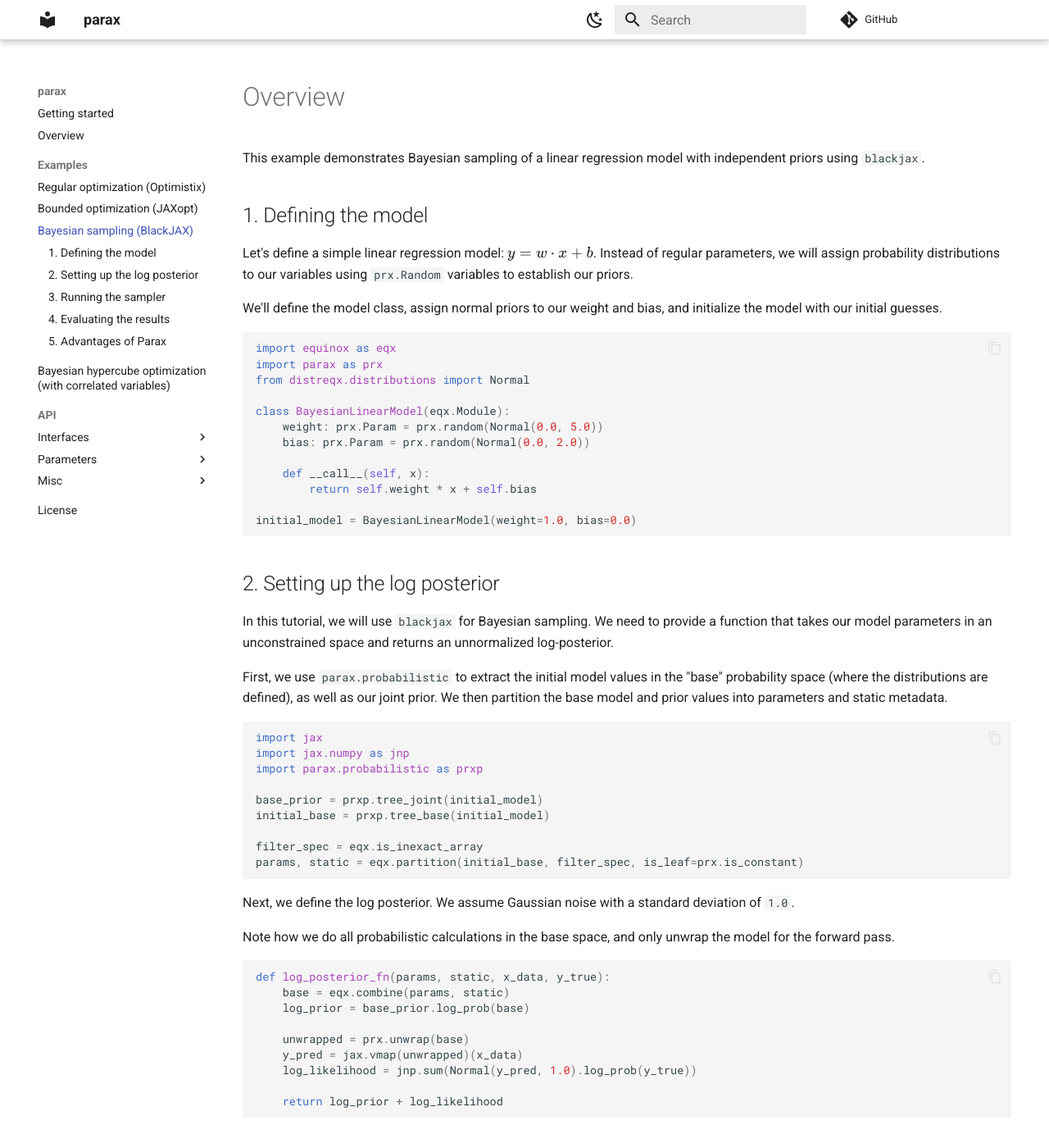
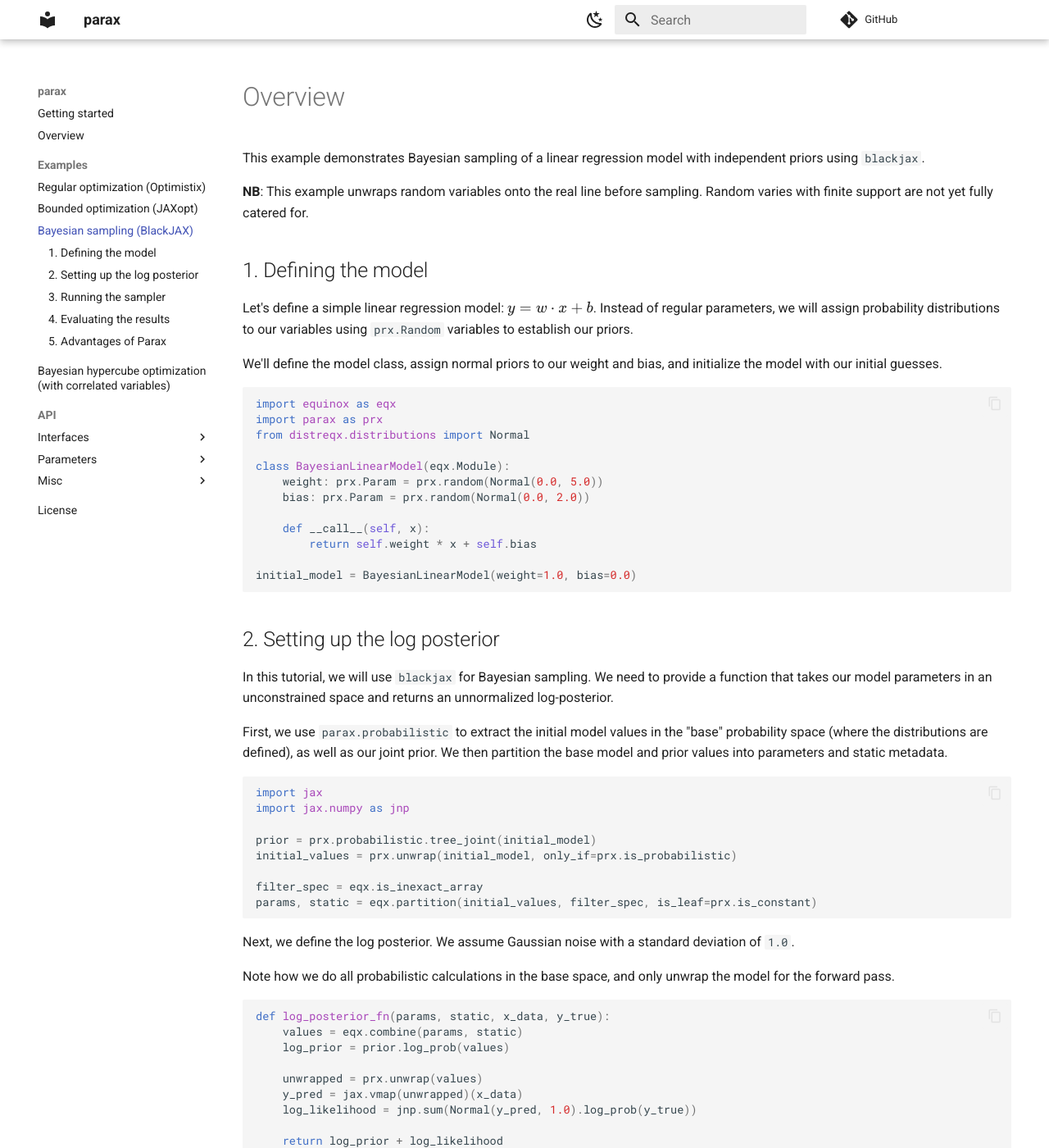
Before and after one commit to gvcallen/parax, an MkDocs documentation site: the page built from docs/examples/bayesian_sampling_blackjax.md, in a window 1280 px wide and 1400 px high. Shown: the whole window at 82% size. Built offline with MkDocs 1.6.1 and Material for MkDocs 9.7.7, drawn with Linux system fonts in a browser that asks for light colours; comment, search, counter and statistics services are not loaded; some of the changed text lies outside the part shown.

Commit message:
Fixed Bayesian sampling docs

````diff
--- a/docs/examples/bayesian_sampling_blackjax.md
+++ b/docs/examples/bayesian_sampling_blackjax.md
@@ -1,6 +1,8 @@
 # Overview
 
 This example demonstrates Bayesian sampling of a linear regression model with independent priors using `blackjax`.
+
+**NB**: This example unwraps random variables onto the real line before sampling. Random varies with finite support are not yet fully catered for.
 
 ## 1. Defining the model
 
@@ -33,13 +35,12 @@ First, we use `parax.probabilistic` to extract the initial model values in the "
 ```python
 import jax
 import jax.numpy as jnp
-import parax.probabilistic as prxp
 
-base_prior = prxp.tree_joint(initial_model)
-initial_base = prxp.tree_base(initial_model)
+prior = prx.probabilistic.tree_joint(initial_model)
+initial_values = prx.unwrap(initial_model, only_if=prx.is_probabilistic)
 
 filter_spec = eqx.is_inexact_array
-params, static = eqx.partition(initial_base, filter_spec, is_leaf=prx.is_constant)
+params, static = eqx.partition(initial_values, filter_spec, is_leaf=prx.is_constant)
 ```
 
 Next, we define the log posterior. We assume Gaussian noise with a standard deviation of `1.0`.
@@ -48,10 +49,10 @@ Note how we do all probabilistic calculations in the base space, and only unwrap
 <!-- pytest-codeblocks:cont -->
 ```python
 def log_posterior_fn(params, static, x_data, y_true):
-    base = eqx.combine(params, static)
-    log_prior = base_prior.log_prob(base)
+    values = eqx.combine(params, static)
+    log_prior = prior.log_prob(values)
 
-    unwrapped = prx.unwrap(base)
+    unwrapped = prx.unwrap(values)
     y_pred = jax.vmap(unwrapped)(x_data)
     log_likelihood = jnp.sum(Normal(y_pred, 1.0).log_prob(y_true))
 
@@ -106,8 +107,8 @@ import matplotlib.pyplot as plt
 
 clean_samples = jax.tree.map(lambda x: x[500:], base_samples)
 
-base_models = eqx.combine(clean_samples, static)
-sampled_models = prxp.tree_update(initial_model, base_models)
+value_models = eqx.combine(clean_samples, static)
+sampled_models = prx.wrap(initial_model, value_models, only_if=prx.is_probabilistic)
 
 unwrapped_models = prx.unwrap(sampled_models)
 
````
